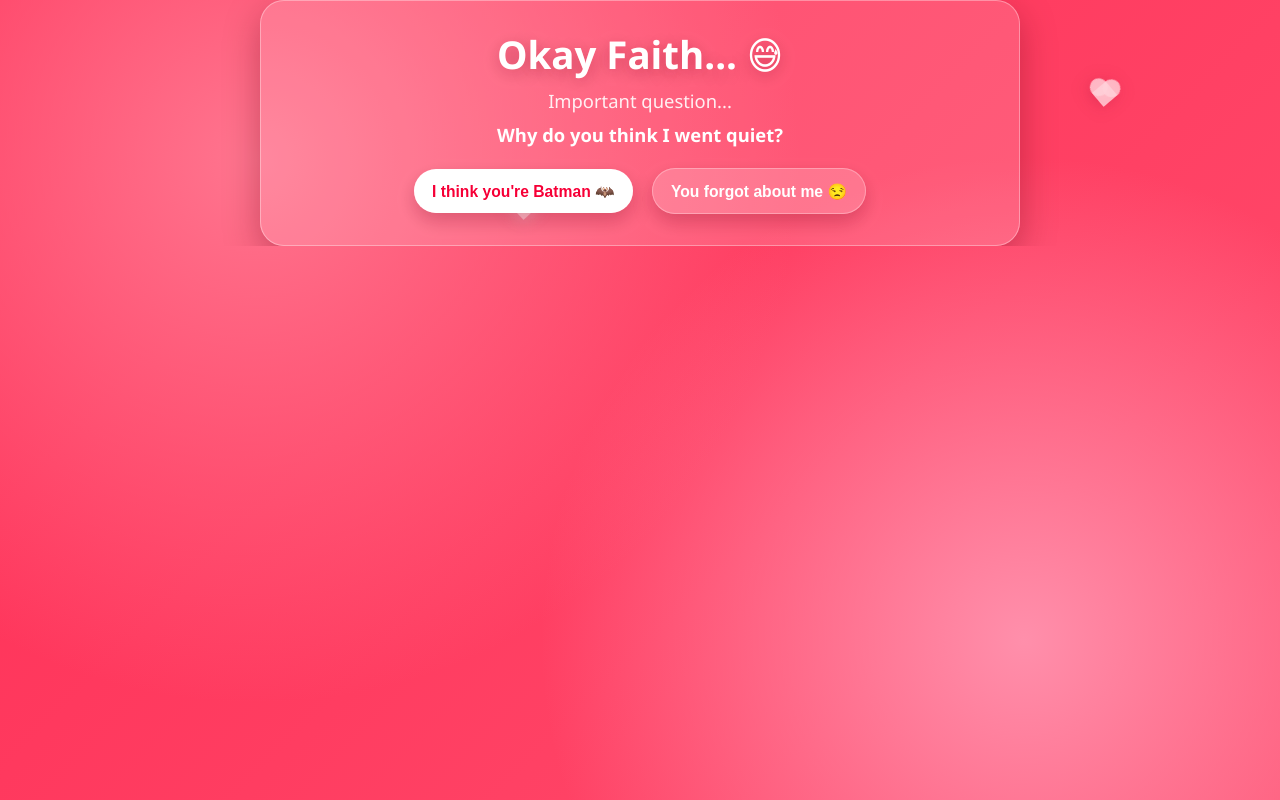
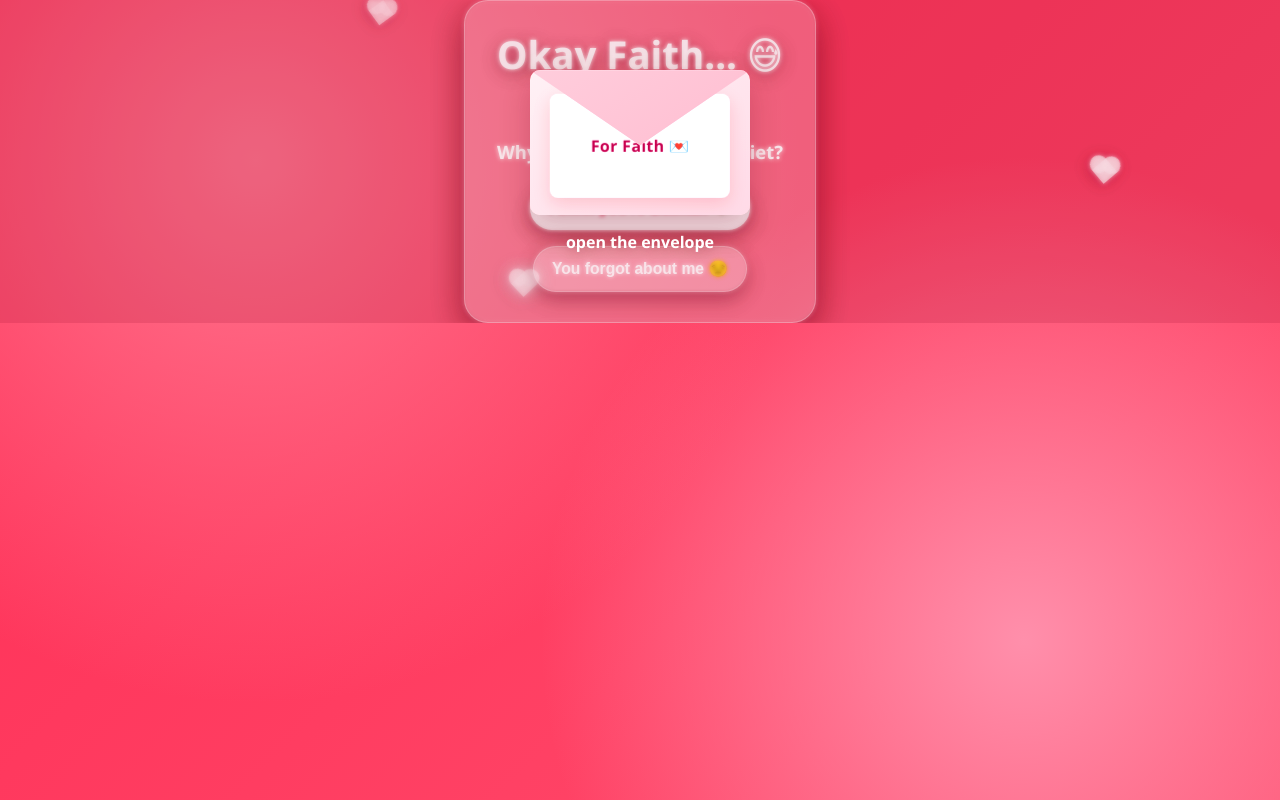
Before and after one commit to benjy101-spec/apology-site, a plain HTML site: page index.html in a window 1280 px wide. Drawn offline with Linux system fonts and the light colour scheme.

Commit message:
made changes

```diff
--- a/index.html
+++ b/index.html
@@ -12,7 +12,16 @@
     <span class="heart"></span><span class="heart"></span><span class="heart"></span>
   </div>
 
-  <main class="page">
+  <div id="introOverlay" class="intro-overlay" role="button" aria-label="Open envelope to begin" tabindex="0">
+    <div id="envelope" class="envelope">
+      <div class="envelope-back"></div>
+      <div class="envelope-letter">For Faith 💌</div>
+      <div class="envelope-flap"></div>
+    </div>
+    <p class="intro-hint">open the envelope</p>
+  </div>
+
+  <main class="page pre-intro">
     <div class="container">
       <h1>Okay Faith... 😅</h1>
       <p>Important question...</p>
@@ -23,6 +32,10 @@
     </div>
   </main>
 
+  <audio id="bgMusic" loop>
+    <source src="music/Hozier - From Eden (320).mp3" type="audio/mpeg">
+  </audio>
+
   <script src="script.js"></script>
 </body>
 </html>
--- a/style.css
+++ b/style.css
@@ -70,6 +70,7 @@ body::after {
 .page {
   position: relative;
   width: min(92vw, 760px);
+  margin: 0 auto;
   perspective: 1200px;
   z-index: 1;
   opacity: 0;
@@ -77,9 +78,29 @@ body::after {
   transition: opacity 0.55s ease, transform 0.55s ease;
 }
 
+.page,
+.page .container {
+  display: flex;
+  flex-direction: column;
+  align-items: center;
+  justify-content: center;
+}
+
 .page.enter {
   opacity: 1;
   transform: translateY(0) scale(1);
+}
+
+.page.pre-intro {
+  opacity: 0;
+  transform: translateY(22px) scale(0.98);
+  pointer-events: none;
+}
+
+.page.pre-intro.enter {
+  opacity: 1;
+  transform: translateY(0) scale(1);
+  pointer-events: auto;
 }
 
 .page.exit {
@@ -162,6 +183,90 @@ button:not(:first-of-type) {
   overflow: hidden;
   pointer-events: none;
   z-index: 0;
+}
+
+.intro-overlay {
+  position: fixed;
+  inset: 0;
+  z-index: 3;
+  display: flex;
+  flex-direction: column;
+  align-items: center;
+  justify-content: center;
+  gap: 1rem;
+  background: rgba(120, 0, 35, 0.15);
+  backdrop-filter: blur(2px);
+  cursor: pointer;
+  transition: opacity 0.5s ease, visibility 0.5s ease;
+}
+
+.intro-overlay.hidden {
+  opacity: 0;
+  visibility: hidden;
+  pointer-events: none;
+}
+
+.envelope {
+  position: relative;
+  width: 220px;
+  height: 145px;
+  transform-style: preserve-3d;
+  transition: transform 0.8s ease;
+}
+
+.envelope-back {
+  position: absolute;
+  inset: 0;
+  border-radius: 10px;
+  background: linear-gradient(145deg, #ffe6ea, #ffd1dc);
+  box-shadow: 0 12px 30px rgba(90, 0, 20, 0.25);
+}
+
+.envelope-letter {
+  position: absolute;
+  left: 50%;
+  top: 52%;
+  width: 82%;
+  height: 72%;
+  transform: translate(-50%, -50%);
+  background: #fff8fb;
+  color: #b00047;
+  border-radius: 8px;
+  display: grid;
+  place-items: center;
+  font-weight: 700;
+  letter-spacing: 0.3px;
+  box-shadow: 0 6px 18px rgba(80, 0, 20, 0.15);
+  transition: transform 0.7s ease, opacity 0.7s ease;
+}
+
+.envelope-flap {
+  position: absolute;
+  left: 0;
+  top: 0;
+  width: 100%;
+  height: 100%;
+  clip-path: polygon(0 0, 100% 0, 50% 52%);
+  transform-origin: top center;
+  background: linear-gradient(145deg, #ffc5d2, #ffb1c4);
+  border-radius: 10px 10px 0 0;
+  transition: transform 0.8s ease;
+}
+
+.envelope.open .envelope-flap {
+  transform: rotateX(180deg);
+}
+
+.envelope.open .envelope-letter {
+  transform: translate(-50%, -74%);
+}
+
+.intro-hint {
+  margin: 0;
+  font-size: 1rem;
+  font-weight: 600;
+  color: #fff;
+  text-shadow: 0 2px 12px rgba(90, 0, 20, 0.35);
 }
 
 .heart {
```
Also changed, not shown: batman.html (+4 -0 lines), final.html (+4 -0 lines), q2.html (+4 -0 lines), 2 other files.
